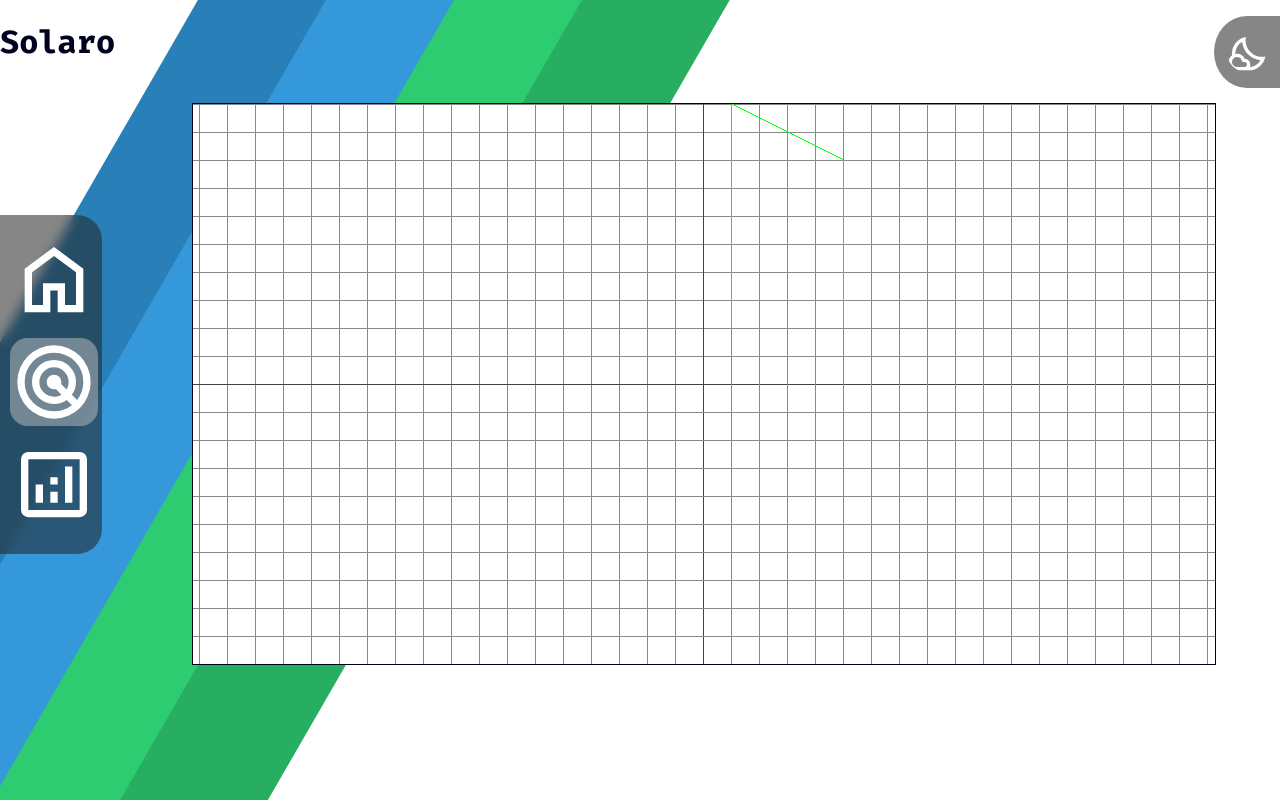
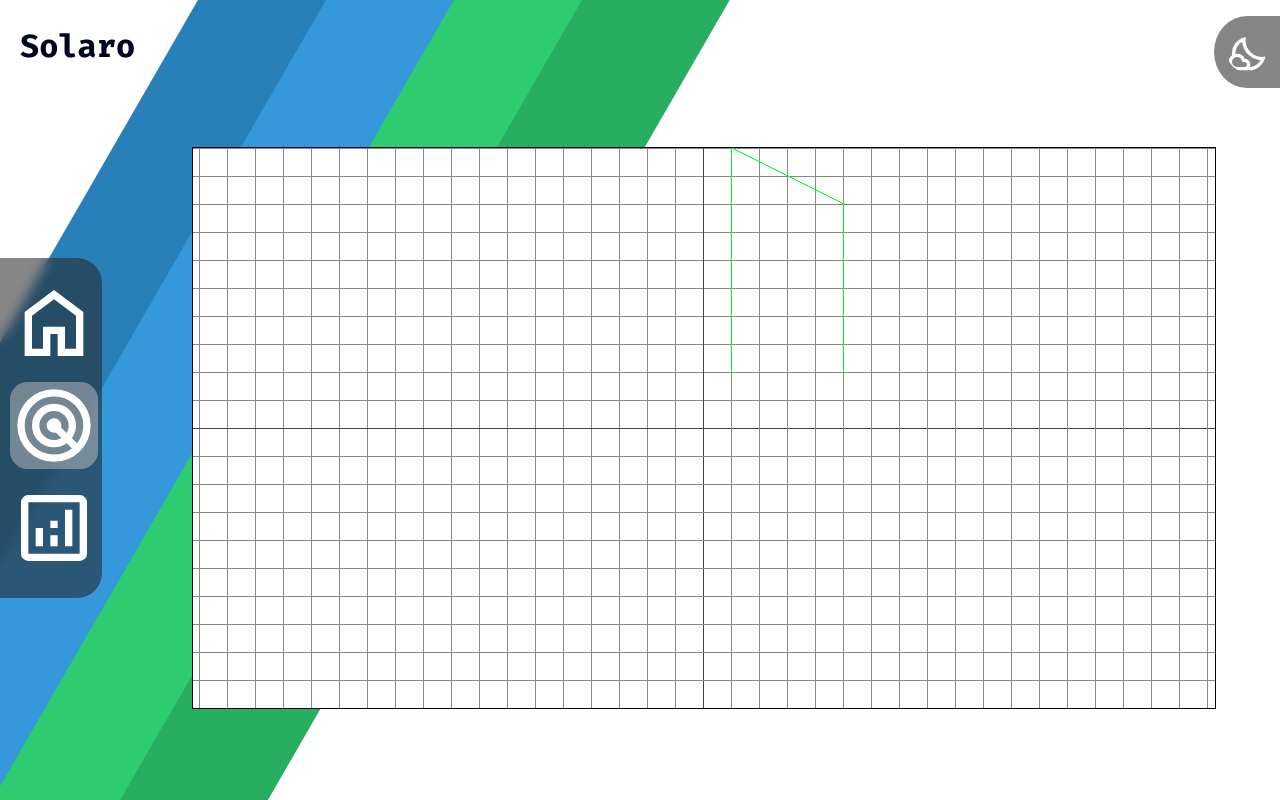
Before and after one commit to nexolit/solaro, a website built with Vite: page index.html in a window 1280 px wide. Built offline with nearby package versions, Linux system fonts and the light colour scheme.

Commit message:
Modified the positioning of elements

```diff
--- a/css/style.css
+++ b/css/style.css
@@ -1,7 +1,9 @@
 @import url('https://fonts.googleapis.com/css2?family=Fira+Code:wght@400;500;700&display=swap');
 h1 {
     color: var(--secondary_color);
-    margin-bottom: 40px;
+    margin-top: 25px;
+    margin-bottom: 80px;
+    margin-left: 20px;
 }
 .rect {
     position: fixed;
@@ -126,6 +128,9 @@ nav ul {
     }
 }
 @media (orientation: portrait) {
+    h1 {
+        margin-bottom: 3vh;
+    }
     .rect {
         width: 20%;
         height: 200%;
```
